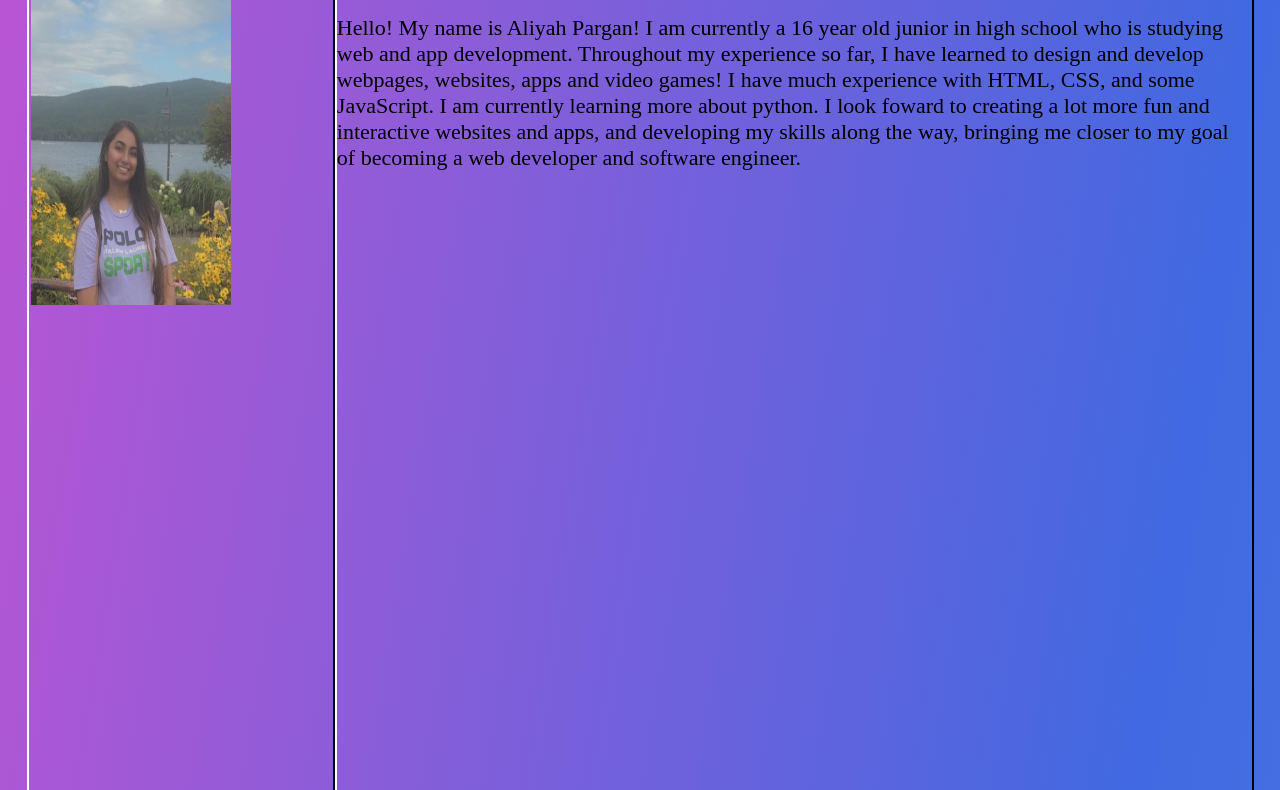
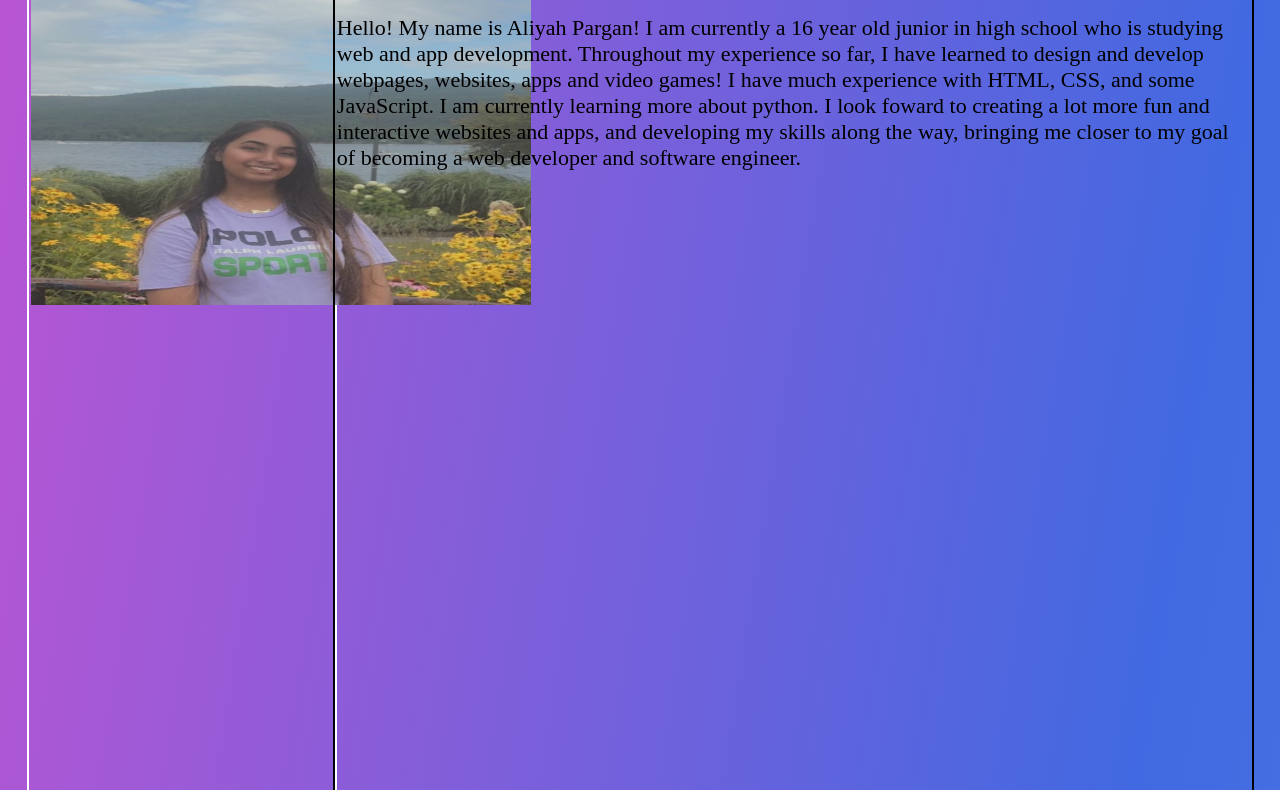
Before and after one commit to Thomas-A-Edison-CTE-HS/theInnovators, a plain HTML site: page AliyahPargan/index.html in a window 1280 px wide. Shown: the part 128-918 px from the top of the page. Drawn offline with Linux system fonts and the light colour scheme; a web font is replaced by a local one.

Commit message:
Update index.html

```diff
--- a/AliyahPargan/index.html
+++ b/AliyahPargan/index.html
@@ -18,7 +18,7 @@ body {
 
  <div class="container">
 	 <div class="left">
-<img src ="me.jpg" width="200px" height="400px">
+<img src ="me.jpg" width="500px" height="400px">
   </div>
   <div class="right">
 <h1>About Me</h1>
```
